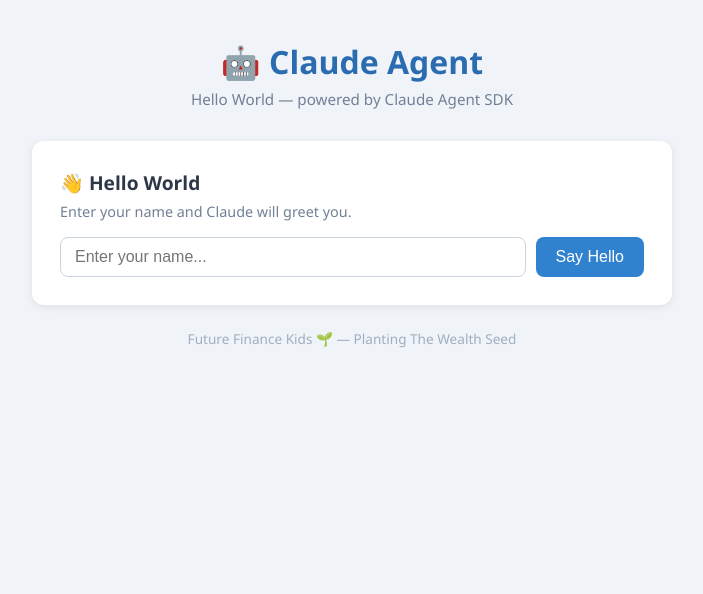
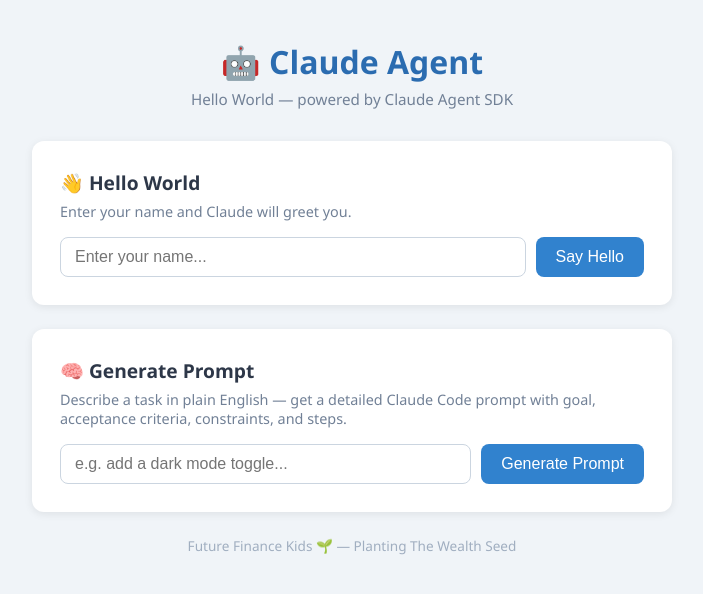
Before and after one commit to badugusekhar/hello-world-agent, a Flask app: page / in a window 1280 px wide. Shown: the top 594 px of the page, without its empty margins (288-991 px from the left). Run offline with Flask 3, Linux system fonts and the light colour scheme.

Commit message:
Add Generate Prompt feature with GitHub auto-push
- Replace API-key auth with claude CLI subprocess piggybacking on the
  active Claude Code OAuth session (strips ANTHROPIC_API_KEY from env
  so the CLI falls back to OAuth instead of failing with a bad key)
- Add UTF-8 encoding and 120s timeout to fix UnicodeDecodeError and
  timeout on longer responses
- Add POST /generate-prompt route: expands a plain-English task into a
  structured Claude Code prompt (Context & Assumptions, Goal, Acceptance
  Criteria, Constraints, Files to Read First, Suggested Approach)
- Slugify task input to derive a kebab-case filename; save each prompt
  as generated-prompts/<slug>.md and auto-commit + push to
  github.com/badugusekhar/claude-code-prompts
- Add Generate Prompt card to index.html with dark monospace code block,
  Copy button, and saved-filename label
- Add .code-block and .copy-btn styles to style.css
- Add .claude/launch.json for preview_start support

Co-Authored-By: Claude Sonnet 4.6 <noreply@anthropic.com>

```diff
--- a/web/app.py
+++ b/web/app.py
@@ -19,6 +19,8 @@ Flow:
 """
 
 import os
+import re
+import subprocess
 import sys
 
 # Make sure Python can find the agent/ folder from anywhere
@@ -27,6 +29,31 @@ sys.path.insert(0, os.path.abspath(os.path.dirname(__file__) + "/.."))
 from flask import Flask, render_template, request, jsonify
 from dotenv import load_dotenv
 from agent.agent import ask_agent
+
+# Directory where generated prompts are saved as .md files
+PROMPTS_DIR = os.path.abspath(os.path.join(os.path.dirname(__file__), "..", "generated-prompts"))
+
+
+def git_push_prompt(filepath: str, filename: str) -> None:
+    """Commit the newly saved prompt file and push to github.com/badugusekhar/claude-code-prompts."""
+    try:
+        subprocess.run(["git", "-C", PROMPTS_DIR, "add", filename], check=True, timeout=15)
+        subprocess.run(
+            ["git", "-C", PROMPTS_DIR, "commit", "-m", f"add: {filename}"],
+            check=True, timeout=15,
+        )
+        subprocess.run(["git", "-C", PROMPTS_DIR, "push"], check=True, timeout=30)
+    except Exception:
+        pass  # push failure is non-fatal — prompt is still saved locally
+
+
+def slugify(text: str) -> str:
+    """Turn a task description into a kebab-case filename slug (max 50 chars)."""
+    slug = text.lower()
+    slug = re.sub(r"[^a-z0-9\s-]", "", slug)
+    slug = re.sub(r"\s+", "-", slug.strip())
+    slug = re.sub(r"-+", "-", slug)
+    return slug[:50].rstrip("-")
 
 # Load ANTHROPIC_API_KEY from .env file
 load_dotenv()
@@ -77,6 +104,72 @@ def hello():
 
 
 # ─────────────────────────────────────────────
+# ROUTE 3: Generate Prompt Feature
+# ─────────────────────────────────────────────
+@app.route("/generate-prompt", methods=["POST"])
+def generate_prompt():
+    """
+    Feature: Expand a short task description into a detailed Claude Code prompt.
+
+    Browser sends: { "task": "add a dark mode toggle" }
+    Returns:       { "prompt": "...", "filename": "add-dark-mode-toggle.md" }
+    Also saves the prompt as generated-prompts/<slug>.md
+    """
+    data = request.get_json()
+    task = data.get("task", "").strip()
+    if not task:
+        return jsonify({"error": "No task provided"}), 400
+
+    meta_prompt = f"""You are an expert Claude Code prompt engineer. Your job is to take a short, informal task description and turn it into a precise, detailed prompt that a developer can paste directly into Claude Code to get excellent results.
+
+Task description: "{task}"
+
+Write a Claude Code prompt using EXACTLY this markdown structure — no extra commentary before or after:
+
+## Context & Assumptions
+State the tech stack, framework, or domain you are assuming based on the task description. If the task is ambiguous, pick the most common reasonable interpretation and say so. This lets the developer correct any wrong assumptions before running the prompt.
+
+## Goal
+One focused paragraph. What needs to be built, changed, or fixed — and why it matters. Be specific about the outcome, not just the action.
+
+## Acceptance Criteria
+A bullet list of concrete, testable conditions. Each criterion must be independently verifiable (e.g. "clicking X does Y", "the value persists after reload", "no console errors in both states"). Avoid vague criteria like "works correctly" or "looks good".
+
+## Constraints & Things to Avoid
+Bullets covering: what existing code must not break, which dependencies or patterns to avoid, scope boundaries, and any non-obvious guardrails. Include at least one constraint about not over-engineering.
+
+## Files to Read First
+List the specific files Claude should read before writing any code. This prevents unnecessary exploration. If the task is general, list likely candidates based on the assumed stack.
+
+## Suggested Approach
+Numbered steps. Each step should be a concrete action (read a file, add a function, edit a specific element). Steps should be ordered so each one builds on the last. Include a final verification step.
+
+Output only the prompt markdown — no preamble, no explanation, no wrapping quotes."""
+
+    response = ask_agent(meta_prompt)
+
+    # Save to generated-prompts/<slug>.md
+    slug = slugify(task)
+    filename = f"{slug}.md"
+    os.makedirs(PROMPTS_DIR, exist_ok=True)
+    filepath = os.path.join(PROMPTS_DIR, filename)
+    # Avoid clobbering — append a counter if the file already exists
+    counter = 1
+    while os.path.exists(filepath):
+        filepath = os.path.join(PROMPTS_DIR, f"{slug}-{counter}.md")
+        filename = f"{slug}-{counter}.md"
+        counter += 1
+    with open(filepath, "w", encoding="utf-8") as f:
+        f.write(f"# {task}\n\n")
+        f.write(response)
+        f.write("\n")
+
+    git_push_prompt(filepath, filename)
+
+    return jsonify({"prompt": response, "filename": filename})
+
+
+# ─────────────────────────────────────────────
 # FUTURE FEATURES — Add new routes below here
 # ─────────────────────────────────────────────
 
--- a/web/templates/index.html
+++ b/web/templates/index.html
@@ -38,6 +38,34 @@
 
       <!-- Result box -->
       <div id="hello-result" class="result-box" style="display:none;"></div>
+    </div>
+
+    <!-- ──────────────────────────────────── -->
+    <!-- FEATURE 2: Generate Prompt          -->
+    <!-- ──────────────────────────────────── -->
+    <div class="card">
+      <h2>🧠 Generate Prompt</h2>
+      <p class="description">Describe a task in plain English — get a detailed Claude Code prompt with goal, acceptance criteria, constraints, and steps.</p>
+
+      <div class="input-row">
+        <input
+          id="task-input"
+          type="text"
+          placeholder="e.g. add a dark mode toggle..."
+          onkeydown="if(event.key==='Enter') generatePrompt()"
+        />
+        <button onclick="generatePrompt()">Generate Prompt</button>
+      </div>
+
+      <!-- Loading indicator -->
+      <p id="prompt-loading" class="loading" style="display:none;">⏳ Claude is thinking...</p>
+
+      <!-- Result: monospace block + copy button -->
+      <div id="prompt-result" style="display:none;">
+        <p id="prompt-filename" class="saved-label"></p>
+        <pre id="prompt-output" class="code-block"></pre>
+        <button class="copy-btn" onclick="copyPrompt()">Copy</button>
+      </div>
     </div>
 
     <!-- ──────────────────────────────────── -->
@@ -110,6 +138,47 @@
       }
     }
 
+    // ── Feature 2: Generate Prompt ──
+    async function generatePrompt() {
+      const task = document.getElementById("task-input").value.trim();
+      if (!task) {
+        alert("Please describe a task first!");
+        return;
+      }
+
+      document.getElementById("prompt-loading").style.display = "block";
+      document.getElementById("prompt-result").style.display = "none";
+
+      try {
+        const res = await fetch("/generate-prompt", {
+          method: "POST",
+          headers: { "Content-Type": "application/json" },
+          body: JSON.stringify({ task })
+        });
+        const data = await res.json();
+        document.getElementById("prompt-output").textContent = data.prompt || data.error;
+        document.getElementById("prompt-filename").textContent = data.filename
+          ? "💾 Saved as: " + data.filename
+          : "";
+        document.getElementById("prompt-result").style.display = "block";
+      } catch (error) {
+        document.getElementById("prompt-output").textContent =
+          "⚠️ Error: Could not reach the agent. Is the server running?";
+        document.getElementById("prompt-result").style.display = "block";
+      } finally {
+        document.getElementById("prompt-loading").style.display = "none";
+      }
+    }
+
+    function copyPrompt() {
+      const text = document.getElementById("prompt-output").textContent;
+      navigator.clipboard.writeText(text).then(() => {
+        const btn = document.querySelector(".copy-btn");
+        btn.textContent = "Copied!";
+        setTimeout(() => btn.textContent = "Copy", 2000);
+      });
+    }
+
     // ── Future Feature: Calculator (add when ready) ──
     // async function calculate() {
     //   const num1 = document.getElementById("num1").value;
```
Also changed, not shown: agent/agent.py (+21 -15 lines), web/static/style.css (+37 -0 lines), .claude/launch.json (added).
